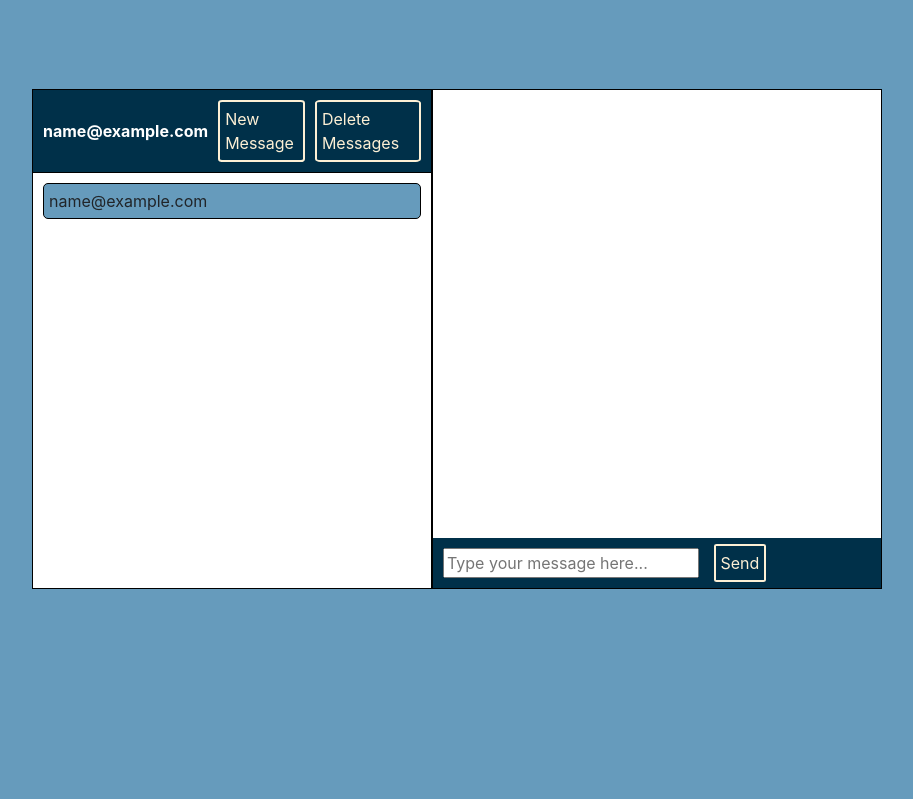
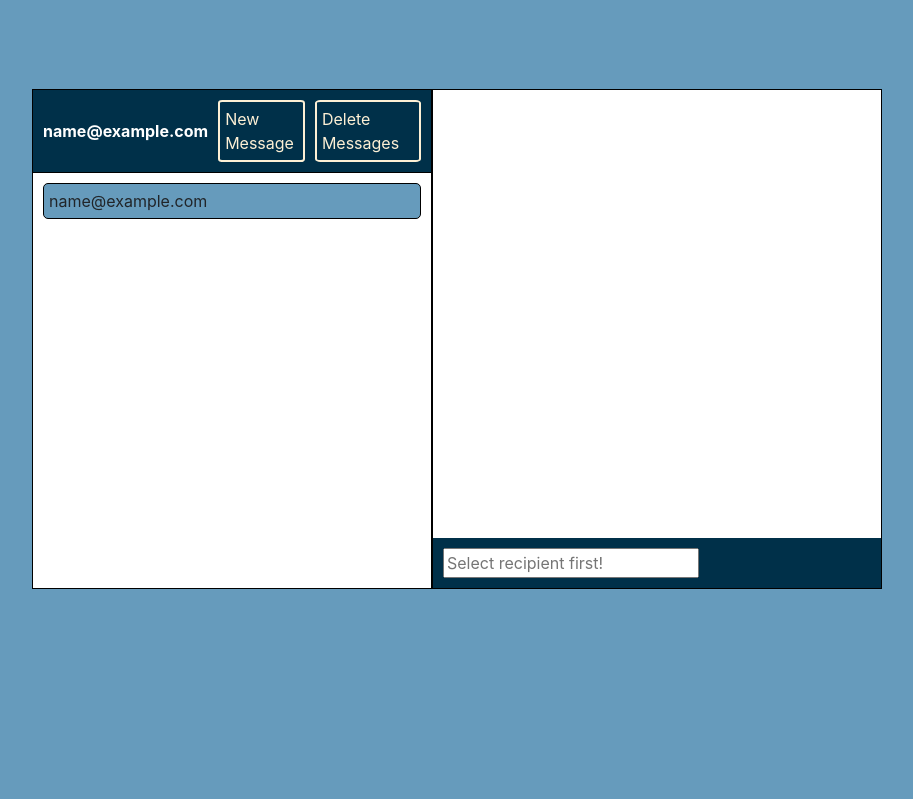
Before and after one commit to klam20/CMPE131-EmailClient, a Flask app: page /chat in a window 1280 px wide. Shown: the part 71-870 px from the top of the page, without its empty margins (288-1201 px from the left). Run offline with Flask 3, Linux system fonts and the light colour scheme; a user stored in the database is signed in; tables that the repository leaves empty hold one stand-in row (values such as "Sample post"); some libraries are stand-ins or nearby versions.

Commit message:
Minor changes to chat feature

```diff
--- a/app/routes.py
+++ b/app/routes.py
@@ -227,7 +227,7 @@ def register():
 
     return render_template('register.html', title='Register', form = form, newPW = newPW)
 
-@myapp_obj.route("/chat")
+@myapp_obj.route("/chat", methods=['GET', 'POST'])
 @login_required
 def chat():
     form = ChatForm()
@@ -236,6 +236,10 @@ def chat():
     recipients = current_user.recipients.all()  # Recipients associated with that current user
 
     if request.method == 'POST':
+        if form.validate_on_submit():
+            if not recipients:
+                flash("Select recipient first")
+                return redirect(url_for("chat"))
             if request.form.get('logOut') == 'Log-Out':
                 logout_user()
                 return redirect('/home')
@@ -295,7 +299,7 @@ def add_recipient():
             current_user.recipients.append(recipient)                                                   #Recipient is added into current user's box
             recipient.recipients.append(current_user)                                                   #Current user is added into recipient's box
             db.session.commit()
-            return redirect(url_for("chat"))
+            return redirect(url_for("chat_with_recipient", recipient_id=recipient.id))
         else:                                                                                           #Otherwise user not found
             flash('User email not found')
             return redirect(url_for("chat"))
--- a/app/templates/chat.html
+++ b/app/templates/chat.html
@@ -120,13 +120,16 @@
         <div class="send-message">
         {% if selected_recipient_id %}
          <form action="{{ url_for('send_message', recipient_id=selected_recipient_id) }}" method="POST">
+            {{ form.hidden_tag() }}
+            <input class="message-input" name="message" type="text" placeholder="Type your message here...">
+            <button class="send-button">Send</button>
+          </form>
         {% else %}
          <form method ="POST">
+            {{ form.hidden_tag() }}
+            <input class="message-input" name="message" type="text" placeholder="Select recipient first!">
+          </form>
         {% endif %}
-           {{ form.hidden_tag() }}
-          <input class="message-input" name="message" type="text" placeholder="Type your message here...">
-          <button class="send-button">Send</button>
-         </form>
         </div>
       </div>
     </div>
```
